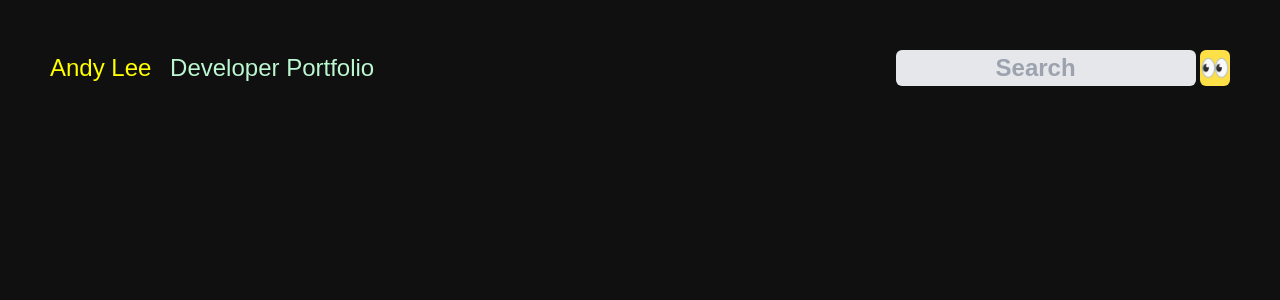
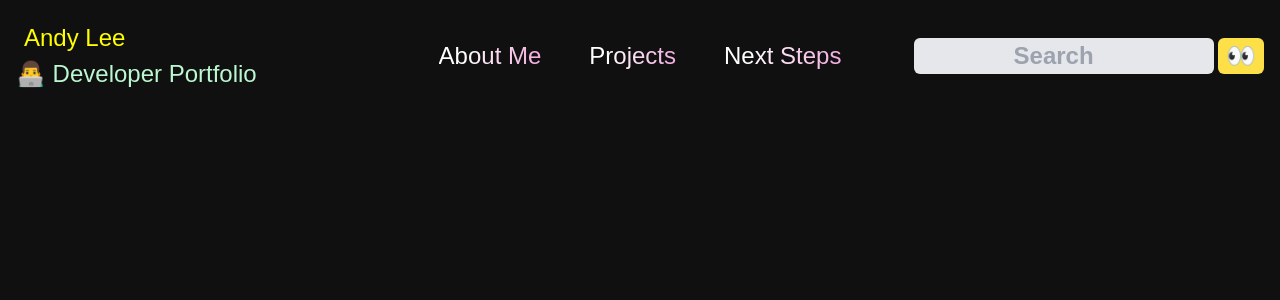
Before and after one commit to jungdadak/myportfolio, a Next.js app: page / in a window 1280 px wide. Shown: the top 300 px of the page. Built offline with nearby package versions, Linux system fonts and the light colour scheme.

Commit message:
'shimmereffect'

```diff
--- a/app/components/navbar.js
+++ b/app/components/navbar.js
@@ -1,16 +1,48 @@
+import Link from "next/link";
+
 export default function Navbar() {
 	return (
 		<div className="navbar-bg">
-			<h4>
-				Andy Lee <span className="text-green-200 ml-3"> Developer Portfolio</span>
-			</h4>
-			<div>
-				<input
-					type="search"
-					placeholder="Search"
-					className="rounded-md text-center w-[300px] bg-gray-200 mr-0 text-black font-semibold text-md"
-				/>
-				<button className="bg-yellow-300 rounded-md ml-1">👀</button>
+			{/* 컨테이너 역할, 가운데 정렬 + 일정 폭 고정 */}
+			<div
+				className="max-w-7xl mx-auto px-4 w-full whitespace-nowrap
+			                flex flex-col md:flex-row md:items-center"
+			>
+				{/* 브랜드 (왼쪽) */}
+				<div className="flex-1">
+					<h4 className="flex flex-col">
+						<Link href={"/"} className="ml-2">
+							Andy Lee
+						</Link>
+						<span className="text-green-200">👨‍💻 Developer Portfolio</span>
+					</h4>
+				</div>
+
+				{/* 링크들 (가운데) */}
+				<div className="flex-1 flex justify-center">
+					<h6 className="text-yellow-300 flex gap-12 font-thin">
+						<Link href={"/profile"} className="shimmer-text">
+							About Me
+						</Link>
+						<Link href={"/projects"} className="shimmer-text">
+							Projects
+						</Link>
+						<Link href={"/roadmap"} className="shimmer-text">
+							Next Steps
+						</Link>
+					</h6>
+				</div>
+
+				{/* 검색영역 (오른쪽) */}
+				<div className="flex-1 flex justify-end sm:m-auto ">
+					<input
+						type="search"
+						placeholder="Search"
+						className="rounded-md text-center w-[400px] md:w-[300px]
+						           bg-gray-200 text-black font-semibold text-md"
+					/>
+					<button className="bg-yellow-300 rounded-md ml-1 px-2">👀</button>
+				</div>
 			</div>
 		</div>
 	);
--- a/app/globals.css
+++ b/app/globals.css
@@ -24,11 +24,32 @@ body {
 	background: #101010;
 	color: yellow;
 	font-size: x-large;
-	padding: 50px;
-	display: flex;
-	justify-content: space-between;
-	align-items: center;
+	padding: 20px 0; /* 상하단 여백만 */
 	position: fixed;
 	width: 100%;
 	z-index: 1000;
 }
+.shimmer-text {
+	display: inline-block; /* 텍스트 폭만큼만 영역 */
+	position: relative;
+	color: transparent; /* 글자 자체는 투명 처리 */
+	background: linear-gradient(
+		to right,
+		#ffffff 0%,
+		#ffffff 10%,
+		#f2abdd 50%,
+		/* 중간에 다른 포인트 색상 (핑크 등) */ #ffffff 90%,
+		#ffffff 100%
+	);
+	background-size: 200%; /* 넉넉히 잡아서 움직임을 줄 공간 */
+	background-position: left center; /* 초기값: 왼쪽에서 시작 */
+	-webkit-background-clip: text; /* 배경을 글자 영역에만 보이게 */
+	background-clip: text; /* 파이어폭스 등 호환성 위해 선언 */
+	transition: none; /* 기본 상태에서는 애니메이션 없음 */
+}
+
+/* 2) 호버 시 */
+.shimmer-text:hover {
+	background-position: right center; /* 오른쪽으로 이동 */
+	transition: background-position 0.5s ease; /* 0.5초간 부드럽게 이동 */
+}
```
